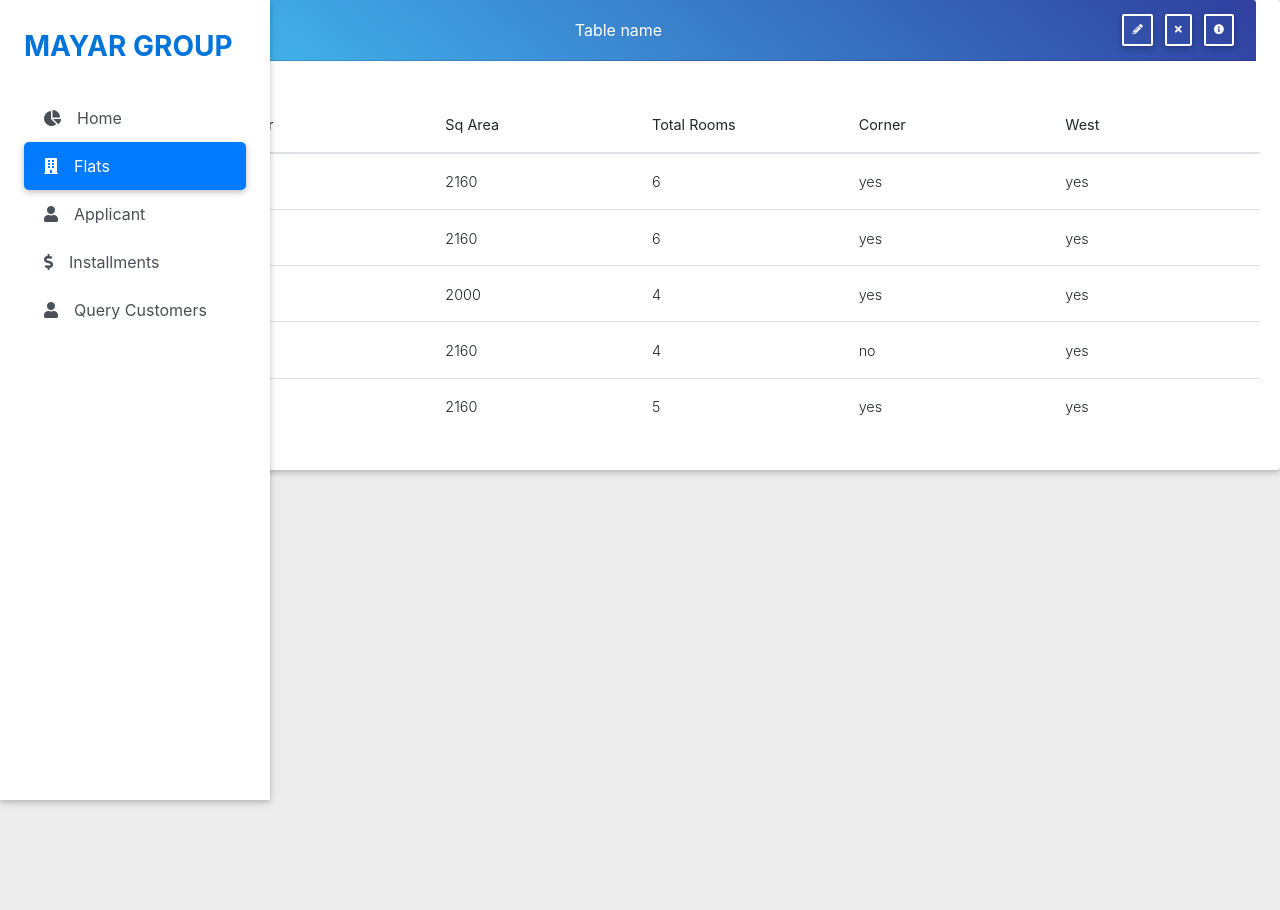
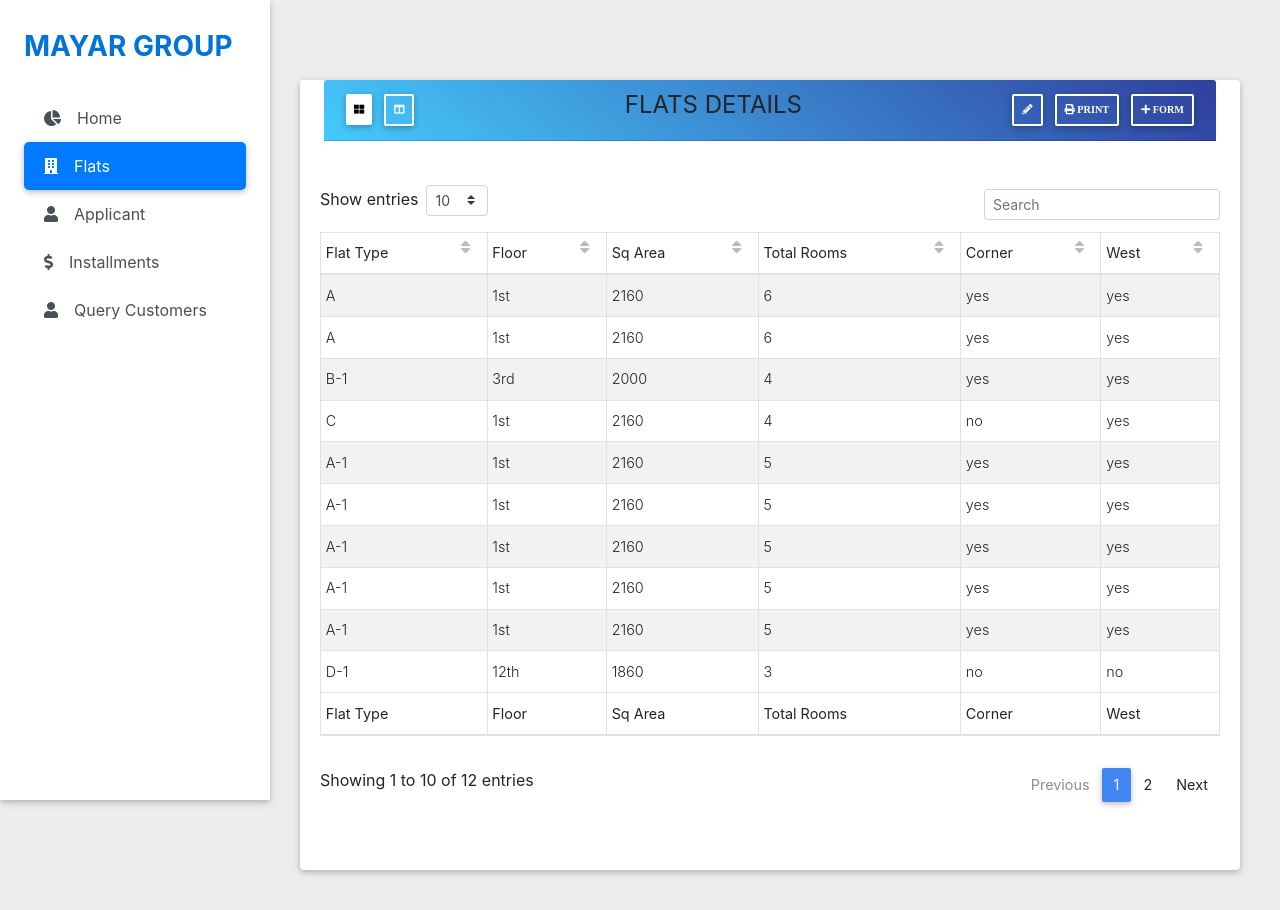
Before and after one commit to Hamzaaasif/Flats-Booking-system, a React (Create React App) app in the folder frontendreact/: page /allfd in a window 1280 px wide. Before the commit the page ends 800 px from the top, so only its background shows below. Built offline with nearby package versions, Linux system fonts and the light colour scheme.

Commit message:
form updated for adding new flats

```diff
--- a/frontendreact/package.json
+++ b/frontendreact/package.json
@@ -6,6 +6,7 @@
     "@testing-library/jest-dom": "^4.2.4",
     "@testing-library/react": "^9.3.2",
     "@testing-library/user-event": "^7.1.2",
+    "bootstrap": "^4.4.1",
     "mdbreact": "^4.25.4",
     "react": "^16.13.1",
     "react-dom": "^16.13.1",
@@ -33,5 +34,8 @@
       "last 1 firefox version",
       "last 1 safari version"
     ]
+  },
+  "devDependencies": {
+    "react-to-print": "^2.6.3"
   }
 }
--- a/frontendreact/src/Routers/homeRouters.js
+++ b/frontendreact/src/Routers/homeRouters.js
@@ -2,12 +2,14 @@ import React from 'react'
 import {Route , Switch} from 'react-router-dom'
 import Sidebar from '../dashboard/sideBar'
 import flatsDetails from '../dashboard/flatsDetails'
+import Flats_form from '../forms/flatDetailsForm'
 
 const MainRouter = ()=>(
 
     <Switch>
       <Route exact path="/" component = {Sidebar}></Route>
       <Route exact path="/allfd" component={flatsDetails}></Route>
+      <Route exact path="/postfd" component={Flats_form}></Route>
     </Switch>
 
 )
--- a/frontendreact/src/dashboard/flatsDetails.js
+++ b/frontendreact/src/dashboard/flatsDetails.js
@@ -1,11 +1,14 @@
 import React,{Component} from 'react'
-import { NavLink } from 'react-router-dom';
-import { MDBCard, MDBCardBody, MDBCardHeader, MDBInput, MDBBtn, MDBTable, MDBTableBody, MDBTableHead  } from 'mdbreact';
+import { MDBCard, MDBCardBody, MDBCardHeader, MDBBtn, MDBTable ,MDBDataTable } from 'mdbreact';
+import ReactToPrint from "react-to-print";
 
 class flatsDetails extends Component
 {
   constructor(){
     super();
+
+
+
 
    this.data_panel = {
     columns: [
@@ -86,18 +89,87 @@ class flatsDetails extends Component
         'username2': '5',
         'username3': 'yes',
         'username4': 'yes'
+      },
+      {
+        //'check': <MDBInput label=" " type="checkbox" id="checkbox10" />,
+        'first': 'A-1',
+        'last': '1st',
+        'username': '2160',
+        'username2': '5',
+        'username3': 'yes',
+        'username4': 'yes'
+      },
+      {
+        //'check': <MDBInput label=" " type="checkbox" id="checkbox10" />,
+        'first': 'A-1',
+        'last': '1st',
+        'username': '2160',
+        'username2': '5',
+        'username3': 'yes',
+        'username4': 'yes'
+      },
+      {
+        //'check': <MDBInput label=" " type="checkbox" id="checkbox10" />,
+        'first': 'A-1',
+        'last': '1st',
+        'username': '2160',
+        'username2': '5',
+        'username3': 'yes',
+        'username4': 'yes'
+      },
+      {
+        //'check': <MDBInput label=" " type="checkbox" id="checkbox10" />,
+        'first': 'A-1',
+        'last': '1st',
+        'username': '2160',
+        'username2': '5',
+        'username3': 'yes',
+        'username4': 'yes'
+      },
+      {
+        //'check': <MDBInput label=" " type="checkbox" id="checkbox10" />,
+        'first': 'D-1',
+        'last': '12th',
+        'username': '1860',
+        'username2': '3',
+        'username3': 'no',
+        'username4': 'no'
+      },
+      {
+        //'check': <MDBInput label=" " type="checkbox" id="checkbox10" />,
+        'first': 'C-1',
+        'last': '15th',
+        'username': '2100',
+        'username2': '5',
+        'username3': 'no',
+        'username4': 'n0'
+      },
+      {
+        //'check': <MDBInput label=" " type="checkbox" id="checkbox10" />,
+        'first': 'A-1',
+        'last': '6st',
+        'username': '1040',
+        'username2': '5',
+        'username3': 'yes',
+        'username4': 'yes'
       }
     ]
+  };
+
+  this.print = ()=>{
+
+    window.print();
   };
 }
   render(){
     return(
-      <MDBCard narrow>
+
+      <MDBCard className="styletables" >
         <MDBCardHeader className="view view-cascade gradient-card-header blue-gradient d-flex justify-content-between align-items-center py-2 mx-4 mb-3">
 
           <div>
             <MDBBtn onine rounded size="sm" color="white" className="px-2">
-              <i className="fa fa-th-large mt-0"></i>
+              <a href="#win" className="fa fa-th-large mt-0"></a>
             </MDBBtn>
 
             <MDBBtn outline rounded size="sm" color="white" className="px-2">
@@ -105,18 +177,24 @@ class flatsDetails extends Component
              </MDBBtn>
 
           </div>
-
-          <a href="/" className="white-text mx-3">Table name</a>
+          <h4><b>FLATS DETAILS</b></h4>
+          {/* <a href="/" className="white-text mx-3">FLATS DETAILS</a> */}
 
           <div>
           <MDBBtn outline rounded size="sm" color="white" className="px-2">
             <i className="fas fa-pencil-alt mt-0"></i>
           </MDBBtn>
-          <MDBBtn outline rounded size="sm" color="white" className="px-2">
-            <i className="fas fa-times mt-0"></i>
+          <MDBBtn outline rounded size="sm" color="white" className="px-2" onClick={this.print}>
+            <a href="#printpreview" className="fas fa-print mt-0"> Print</a>
+            {/* <ReactToPrint
+             trigger={() => <a href="#printpreview"> Print</a>}
+             content={() => this.data_panel}
+            /> */}
+
+
           </MDBBtn>
           <MDBBtn outline rounded size="sm" color="white" className="px-2">
-            <i className="fa fa-info-circle mt-0"></i>
+            <a href="/postfd"className="fas fa-plus mt-0"> Form</a>
           </MDBBtn>
           </div>
 
@@ -124,14 +202,17 @@ class flatsDetails extends Component
 
         <MDBCardBody cascade>
         <MDBTable btn fixed align="right">
-          <MDBTableHead columns={this.data_panel.columns} />
-          <MDBTableBody rows={this.data_panel.rows} />
+          {/* <MDBTableHead columns={this.data_panel.columns} />
+          <MDBTableBody rows={this.data_panel.rows} /> */}
+          <MDBDataTable   bordered
+      small striped data={this.data_panel}/>
         </MDBTable>
 
       </MDBCardBody>
       </MDBCard>
-    );
-  }
+
+     );
+   }
 }
 
 export default flatsDetails;
--- a/frontendreact/src/dashboard/sideBar.js
+++ b/frontendreact/src/dashboard/sideBar.js
@@ -1,10 +1,14 @@
 import { MDBListGroup, MDBListGroupItem, MDBIcon } from 'mdbreact';
-import React from 'react';
+import React,{Component} from 'react';
 import { NavLink } from 'react-router-dom';
 //import logo from './mdb-react.png'
 
 
-const Sidebar = () => {
+class Sidebar extends Component {
+
+    render()
+    {
+
     return(
         <div className="sidebar-fixed position-fixed">
 
@@ -41,10 +45,12 @@ const Sidebar = () => {
                     Query Customers
                 </MDBListGroupItem>
                 </NavLink>
+
         </MDBListGroup>
 
     </div>
   );
+    }
 }
 
 export default Sidebar;
--- /dev/null
+++ b/frontendreact/src/forms/flatDetailsForm.js
@@ -0,0 +1,104 @@
+import React, {Component} from 'react'
+import { MDBContainer, MDBRow, MDBCol, MDBInput, MDBBtn,MDBCard, MDBCardBody, MDBCardHeader } from 'mdbreact';
+
+
+class Flats_form extends Component {
+
+  constructor(){
+    super()
+    this.state = {
+
+
+    }
+  }
+
+
+  render()
+    {
+
+      return(
+
+        <MDBCard className="styleFlatForm" >
+          <MDBCardHeader className="view view-cascade gradient-card-header blue-gradient d-flex justify-content-between align-items-center py-2 mx-4 mb-3 ">
+
+          <h4><b>ADD FLAT</b></h4>
+
+
+          </MDBCardHeader>
+
+      <MDBContainer className="styleFlatFormConponents">
+      <MDBRow>
+        <MDBCol md="6">
+
+        <form >
+        <br/>
+        <div className="grey-text">
+
+        <MDBInput label="Flat# "  group type="text" validate error="wrong"
+            success="right" />
+
+          <MDBInput label="Flat Type "  group type="text" validate error="wrong"
+            success="right" />
+
+          <MDBInput label="Floor#"  group type="text" validate />
+
+          <MDBInput label="Sq Area "  group type="text" validate error="wrong"
+            success="right" />
+
+            <br/>
+
+            <form className="text-center" style={{color: "#757575"}} >
+
+            <div className="d-flex justify-content-around">
+              <div>
+
+                <div className="form-check styleFlatFormcheckboxes">
+                  <input type="checkbox" className="form-check-input" id="bookedFlat"/>
+                  <label className="form-check-label" for="bookedFlat">Booked Flat</label>
+                </div>
+
+              </div>
+
+              <div>
+              <input type="checkbox" className="form-check-input" id="CornerFlat"/>
+              <label className="form-check-label" for="CornerFlat">Corner Flat</label>
+              </div>
+
+              <div>
+                <div className="form-check">
+                  <input type="checkbox" className="form-check-input" id="WestOpenFlat"/>
+                  <label className="form-check-label" for="WestOpenFlat">West Open</label>
+                </div>
+
+              </div>
+
+              <div>
+
+                <div className="form-check">
+                  <input type="checkbox" className="form-check-input" id="RoadFacingFlat"/>
+                  <label className="form-check-label" for="RoadFacingFlat">Road Facing</label>
+                </div>
+
+              </div>
+
+            </div>
+
+          </form>
+
+        </div>
+        <br/><br/>
+        <div className="text-center ml-5">
+          <MDBBtn href="/allfd">Save</MDBBtn>
+        </div>
+      </form>
+    </MDBCol>
+  </MDBRow>
+</MDBContainer>
+</MDBCard>
+
+
+      );
+    }
+}
+
+export default Flats_form;
--- a/frontendreact/src/index.css
+++ b/frontendreact/src/index.css
@@ -226,3 +226,33 @@ main {
   color: #0074D9;
   font-weight: 650;
 }
+
+
+.styletables{
+  margin-top:80px;
+  margin-bottom: 40px;
+  margin-left: 300px;
+  margin-right: 40px;
+}
+
+
+/* for flats form  */
+
+.styleFlatFormConponents{
+  margin-top:-40px;
+  margin-bottom: 30px;
+  margin-left: 250px;
+  margin-right: 40px;
+}
+
+.styleFlatForm{
+  margin-top:10px;
+  margin-bottom: 10px;
+  margin-left: 300px;
+  margin-right: 40px;
+}
+
+.styleFlatFormcheckboxes{
+  margin-right: 25px;
+  margin-left: -80px;
+}
```
Also changed, not shown: 1 other file (tests, documents, lock files or other folders).
